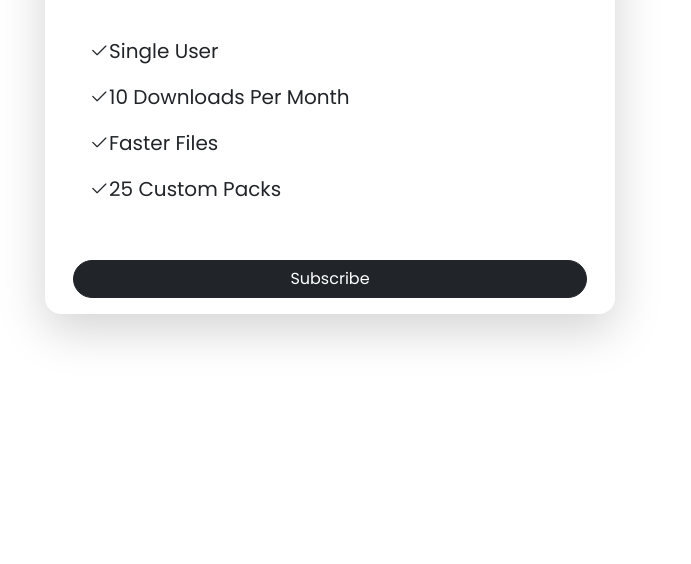
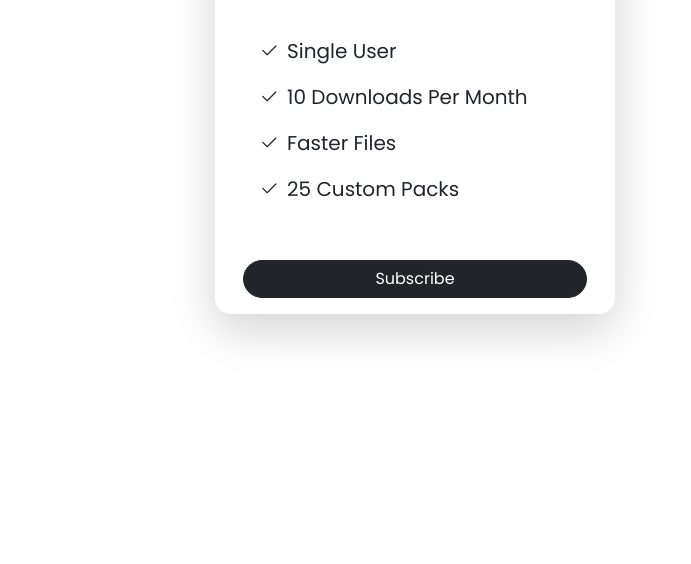
Before and after one commit to Vahidpro/bootstrap-components, a plain HTML site: page index.html in a window 1280 px wide. Shown: the part 236-800 px from the top of the page, without its empty margins (25-716 px from the left). Drawn offline with nearby package versions, Linux system fonts and the light colour scheme.

Commit message:
Improved card for responsive

```diff
--- a/css/style.css
+++ b/css/style.css
@@ -1,3 +1,9 @@
 body {
 	font-family: Poppins, sans-serif;
 }
+
+@media screen and (min-width: 880px) {
+	.container {
+		max-width: 800px;
+	}
+}
--- a/index.html
+++ b/index.html
@@ -26,10 +26,11 @@
                     </div>
                     <h2 class="fs-1 fw-bold mt-4 mb-5">0$</h2>
                     <ul class="list-group list-group-flush fs-5 mb-5 mt-4 vstack g-4">
-                        <li class="list-group-item border-0"><i class="bi bi-check2 "></i>Single User</li>
-                        <li class="list-group-item border-0"><i class="bi bi-check2 "></i>10 Downloads Per Month</li>
-                        <li class="list-group-item border-0"><i class="bi bi-check2 "></i>Faster Files</li>
-                        <li class="list-group-item border-0"><i class="bi bi-check2 "></i>25 Custom Packs</li>
+                        <li class="list-group-item border-0"><i class="bi bi-check2 me-2 "></i>Single User</li>
+                        <li class="list-group-item border-0"><i class="bi bi-check2 me-2 "></i>10 Downloads Per Month
+                        </li>
+                        <li class="list-group-item border-0"><i class="bi bi-check2 me-2 "></i>Faster Files</li>
+                        <li class="list-group-item border-0"><i class="bi bi-check2 me-2 "></i>25 Custom Packs</li>
                     </ul>
                     <button class="btn btn-dark rounded-5 w-100">Subscribe</button>
                 </div>
```
